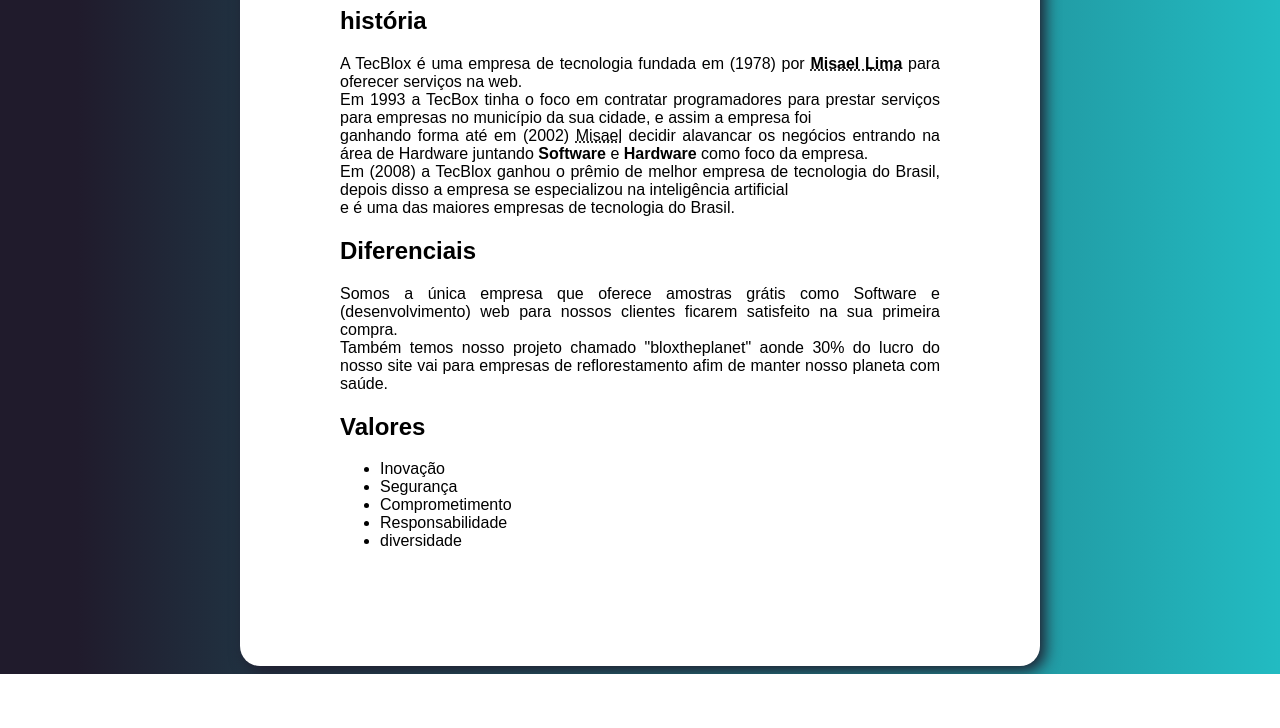
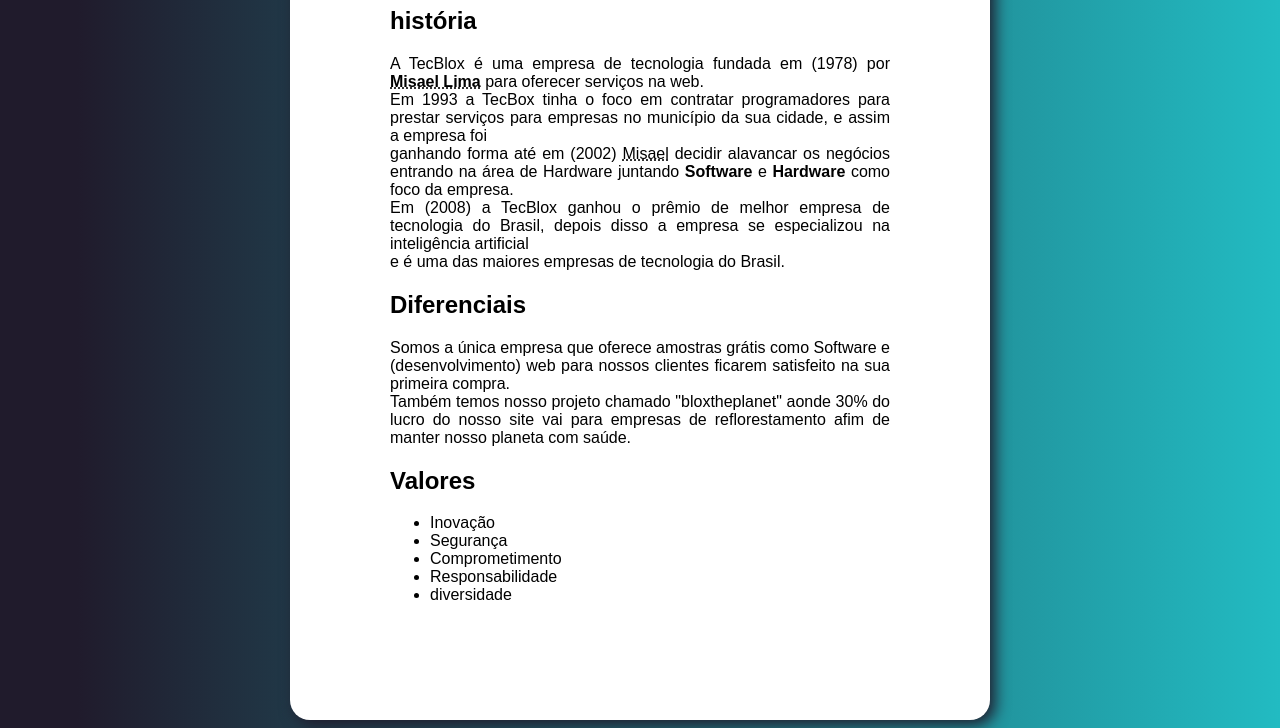
Before and after one commit to Misaellimax/site-html-css1, a plain HTML site: page landingpage/info/info.html in a window 1280 px wide. Shown: the part 181-909 px from the top of the page. Before the commit the page ends 855 px from the top, so only its background shows below. Drawn offline with Linux system fonts and the light colour scheme.

Commit message:
Add files via upload

```diff
--- a/landingpage/info/style.css
+++ b/landingpage/info/style.css
@@ -3,16 +3,24 @@
     font-family: Arial, Helvetica, sans-serif;
     /*height: 100%;*/
 }
+* body {
+    box-sizing: border-box;
+}
 body {
     height: 100%;
     background-image: linear-gradient(to right, #201b2c 6%, #22BBC2);
+    align-items: center;
+    max-width: 100%;
+    min-width: none;
+
 }
 main {
     background-color: white;
     border-radius: 20px;
     box-shadow: 5px 5px 15px #201b2c;
-    width: 600px;
     padding: 100px;
+    max-width: 500px;
+    min-width: 320px;
     margin: auto;
 }
 h1 {
@@ -23,3 +31,8 @@ h1 {
 p {
     text-align: justify;
 }
+@media only screen and (max-width:950px) {
+
+}
+@media only screen and (max-width: 600px){
+}
```
